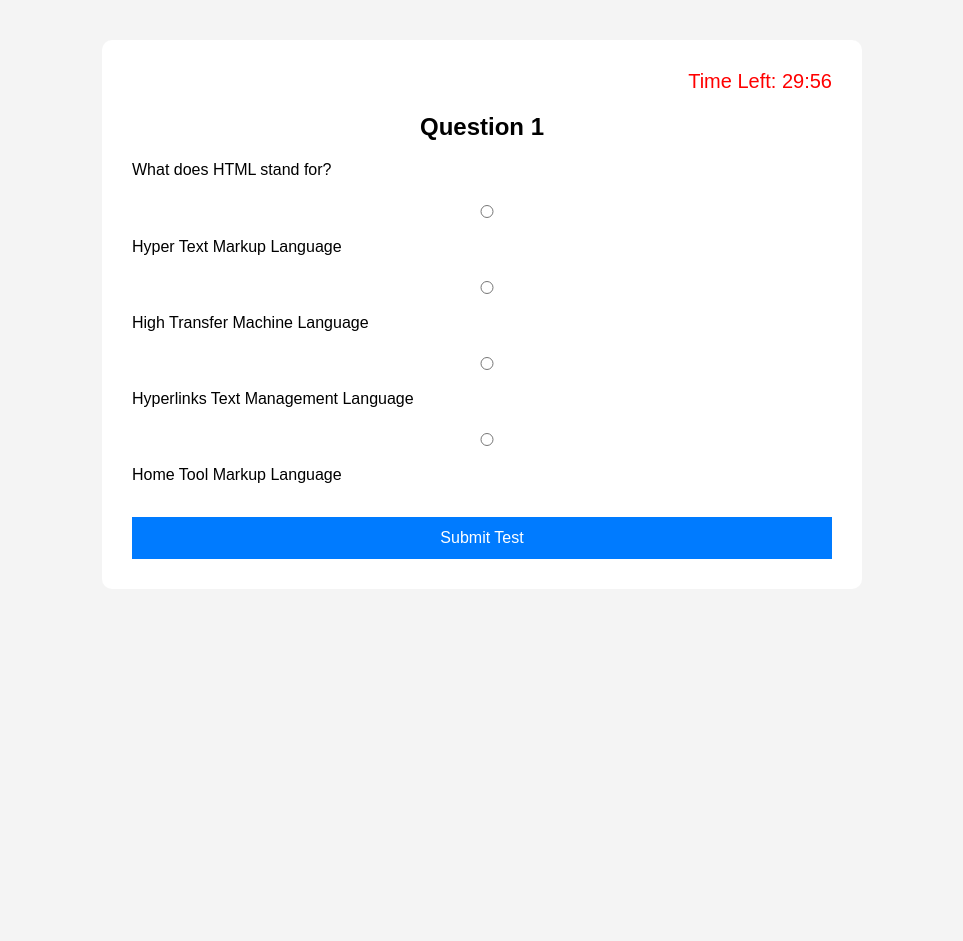
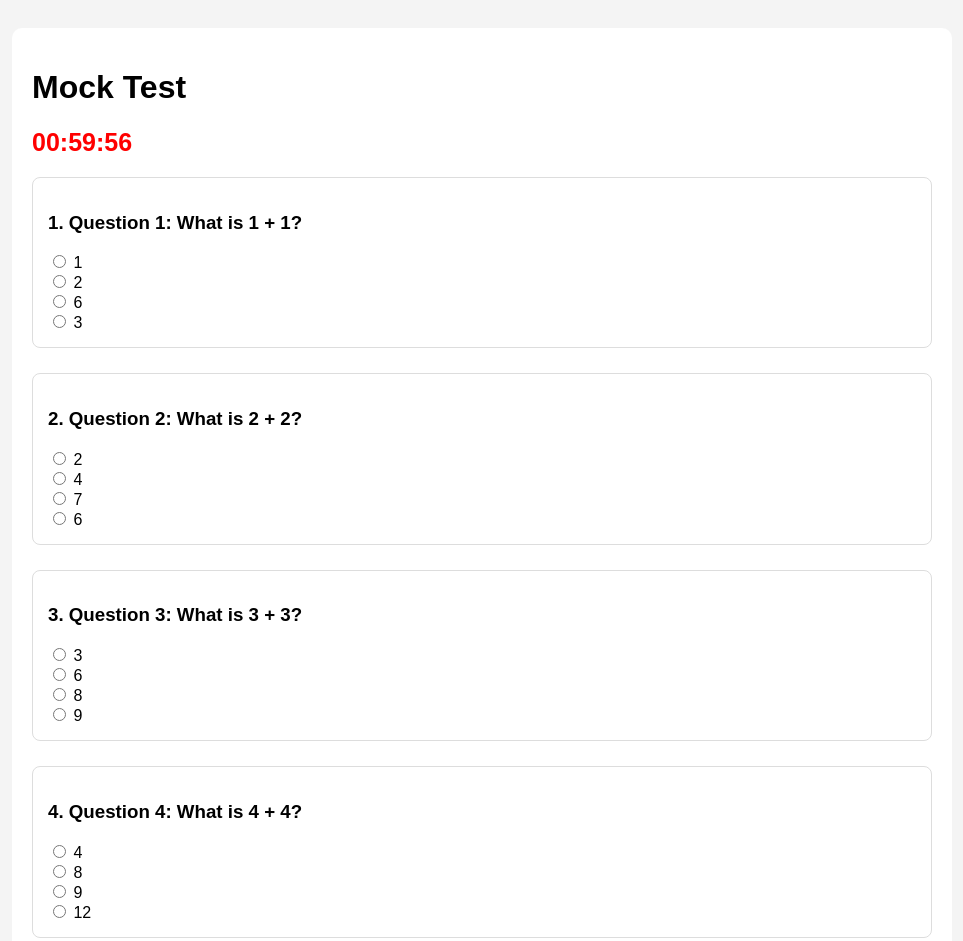
Before and after one commit to naidu200/mock-test-app, a website: page views/test.html in a window 1280 px wide. Shown: the top 941 px of the page, without its empty margins (158-1121 px from the left). Before the commit the page ends 800 px from the top, so only its background shows below. Drawn offline with Linux system fonts and the light colour scheme.

Commit message:
added mock test system

```diff
--- a/views/test.html
+++ b/views/test.html
@@ -1,48 +1,232 @@
 <!DOCTYPE html>
-<html>
+<html lang="en">
 <head>
+    <meta charset="UTF-8">
+    <meta name="viewport" content="width=device-width, initial-scale=1.0">
     <title>Mock Test</title>
 
-    <link rel="stylesheet" href="/css/style.css">
+    <style>
+        body{
+            font-family: Arial;
+            background:#f4f4f4;
+            padding:20px;
+        }
+
+        .container{
+            max-width:900px;
+            margin:auto;
+            background:white;
+            padding:20px;
+            border-radius:10px;
+        }
+
+        .question{
+            margin-bottom:25px;
+            padding:15px;
+            border:1px solid #ddd;
+            border-radius:8px;
+        }
+
+        button{
+            background:blue;
+            color:white;
+            border:none;
+            padding:12px 20px;
+            cursor:pointer;
+            border-radius:5px;
+        }
+
+        #timer{
+            font-size:25px;
+            color:red;
+            margin-bottom:20px;
+            font-weight:bold;
+        }
+    </style>
 </head>
-
 <body>
 
-<div class="question-box">
+<div class="container">
 
-    <div class="timer">
-        Time Left: <span id="timer">30:00</span>
+    <h1>Mock Test</h1>
+
+    <div id="timer">
+        01:00:00
     </div>
 
-    <h2>Question 1</h2>
+    <form id="quizForm">
 
-    <p>What does HTML stand for?</p>
+        <div id="questionsContainer"></div>
 
-    <div class="option">
-        <input type="radio" name="q1"> Hyper Text Markup Language
+        <button type="submit">
+            Submit Test
+        </button>
+
+    </form>
+
 </div>
 
-    <div class="option">
-        <input type="radio" name="q1"> High Transfer Machine Language
-    </div>
+<script>
 
-    <div class="option">
-        <input type="radio" name="q1"> Hyperlinks Text Management Language
-    </div>
+const questions = [];
 
-    <div class="option">
-        <input type="radio" name="q1"> Home Tool Markup Language
-    </div>
+for(let i=1; i<=50; i++){
+
+    questions.push({
+        question: `Question ${i}: What is ${i} + ${i}?`,
+        options: [
+            `${i}`,
+            `${i*2}`,
+            `${i+5}`,
+            `${i*3}`
+        ],
+        answer: `${i*2}`
+    });
+
+}
+
+const container = document.getElementById("questionsContainer");
+
+questions.forEach((q,index)=>{
+
+    let html = `
+
+    <div class="question">
+
+        <h3>${index+1}. ${q.question}</h3>
+
+        ${q.options.map(option => `
+
+            <label>
+                <input type="radio"
+                       name="q${index}"
+                       value="${option}">
+                ${option}
+            </label>
 
             <br>
 
-    <a href="/result">
-        <button>Submit Test</button>
-    </a>
+        `).join('')}
 
     </div>
 
-<script src="/js/script.js"></script>
+    `;
+
+    container.innerHTML += html;
+
+});
+
+
+// TIMER
+
+let timeLeft = 3600;
+
+const timer = document.getElementById("timer");
+
+const countdown = setInterval(()=>{
+
+    let hours = Math.floor(timeLeft / 3600);
+    let minutes = Math.floor((timeLeft % 3600)/60);
+    let seconds = timeLeft % 60;
+
+    timer.innerHTML =
+        `${String(hours).padStart(2,'0')}:` +
+        `${String(minutes).padStart(2,'0')}:` +
+        `${String(seconds).padStart(2,'0')}`;
+
+    timeLeft--;
+
+    if(timeLeft < 0){
+
+        clearInterval(countdown);
+
+        submitTest();
+
+    }
+
+},1000);
+
+
+// SUBMIT
+
+document.getElementById("quizForm")
+.addEventListener("submit", function(e){
+
+    e.preventDefault();
+
+    submitTest();
+
+});
+
+
+function submitTest(){
+
+    let score = 0;
+
+    let resultHTML = "";
+
+    questions.forEach((q,index)=>{
+
+        const selected =
+        document.querySelector(`input[name="q${index}"]:checked`);
+
+        let userAnswer =
+            selected ? selected.value : "Not Answered";
+
+        let correct =
+            userAnswer === q.answer;
+
+        if(correct){
+            score++;
+        }
+
+        resultHTML += `
+
+            <div style="
+                margin-bottom:20px;
+                padding:15px;
+                border:1px solid #ccc;
+                border-radius:8px;
+            ">
+
+                <h3>${index+1}. ${q.question}</h3>
+
+                <p>
+                    Your Answer:
+                    <b>${userAnswer}</b>
+                </p>
+
+                <p>
+                    Correct Answer:
+                    <b style="color:green;">
+                        ${q.answer}
+                    </b>
+                </p>
+
+                <p>
+                    Result:
+                    <b style="
+                        color:${correct ? 'green':'red'}
+                    ">
+                        ${correct ? 'Correct':'Wrong'}
+                    </b>
+                </p>
+
+            </div>
+
+        `;
+
+    });
+
+    localStorage.setItem("score", score);
+
+    localStorage.setItem("resultHTML", resultHTML);
+
+    window.location.href = "/result.html";
+
+}
+
+</script>
 
 </body>
 </html>
```
Also changed, not shown: views/result.html (+40 -11 lines). Lines whose indentation alone changed are shown as unchanged.
